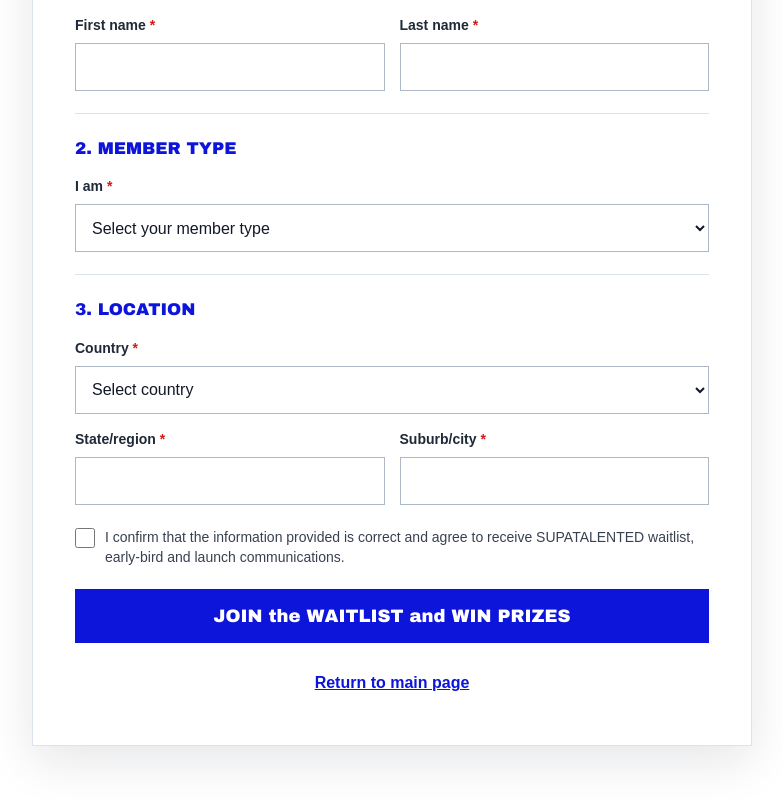
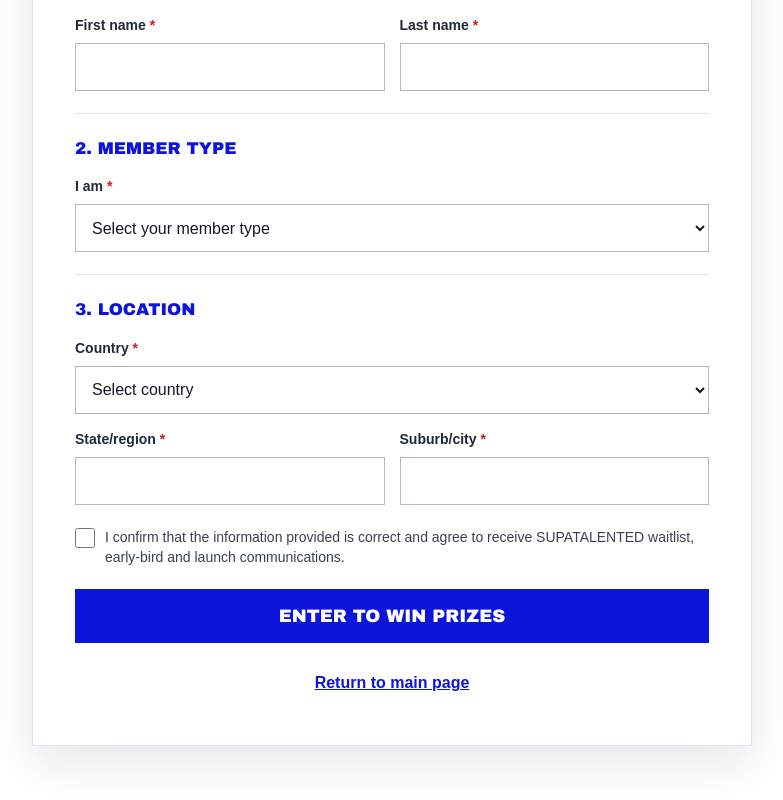
Before and after one commit to supatalented/website, a Next.js app: page /early-access in a window 1280 px wide. Shown: the part 392-1192 px from the top of the page, without its empty margins (248-1031 px from the left). Built offline with nearby package versions, Linux system fonts and the light colour scheme.

Commit message:
Update waitlist form

```diff
--- a/app/early-access/page.tsx
+++ b/app/early-access/page.tsx
@@ -957,7 +957,7 @@ export default function EarlyAccessPage() {
             >
               {submitting
                 ? 'SUBMITTING...'
-                : 'JOIN the WAITLIST and WIN PRIZES'}
+                : 'ENTER TO WIN PRIZES'}
             </button>
           </form>
         )}
```
